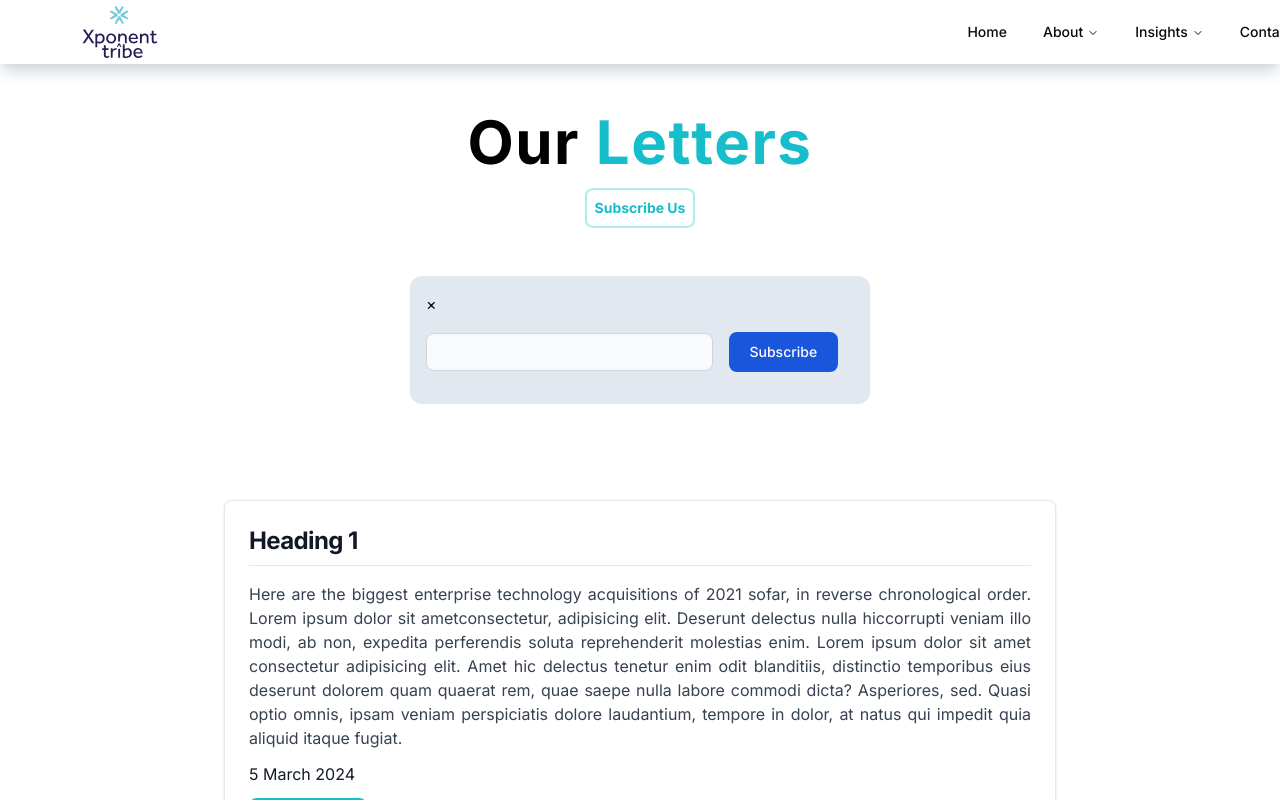
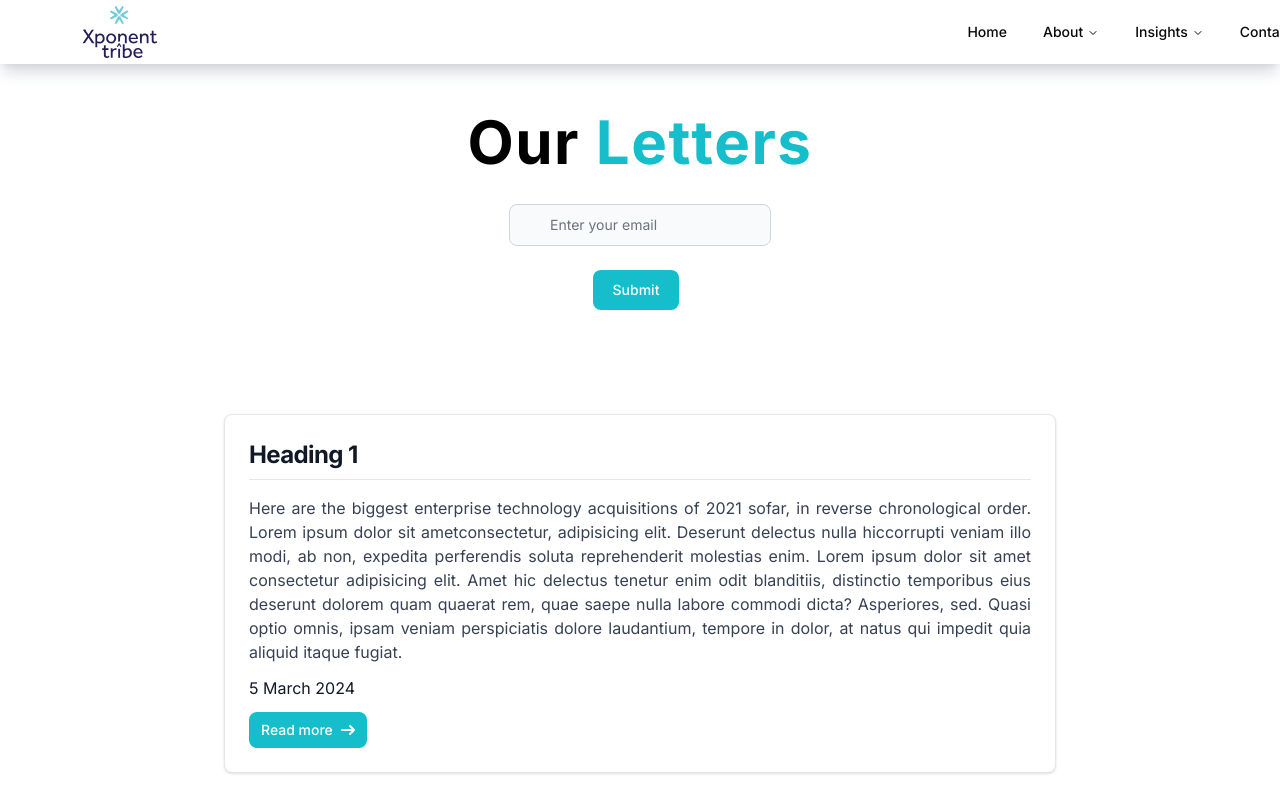
Before and after one commit to xponentribe/Xponentribe, a Next.js app: page /letter in a window 1280 px wide. Both pictures are taken after a click on the button "Subscribe Us". Shown: the top 800 px of the page. Built offline with nearby package versions, Linux system fonts and the light colour scheme.

Commit message:
subscribe button

```diff
--- a/components/Contact.tsx
+++ b/components/Contact.tsx
@@ -20,7 +20,7 @@
     if (status) {
       const timer = setTimeout(() => {
         setStatus(null);
-      }, 5000);
+      }, 3000);
 
       return () => clearTimeout(timer);
     }
--- a/components/EmailPopupForm.tsx
+++ b/components/EmailPopupForm.tsx
@@ -1,68 +1,173 @@
-// components/EmailPopupForm.tsx
+// // components/EmailPopupForm.tsx
+// import axios from "axios";
+// import { useState } from "react";
+
+// interface EmailPopupFormProps {
+//   onClose: () => void; // Callback function to close the popup
+// }
+
+// const EmailPopupForm: React.FC<EmailPopupFormProps> = ({ onClose }) => {
+//   const [email, setEmail] = useState<string>("");
+//   const [isSubscribed, setIsSubscribed] = useState<boolean>(false);
+//   const [showForm, setShowForm] = useState<boolean>(false);
+//   const [status, setStatus] = useState<{
+//     message: string;
+//     type: "success" | "error";
+//   } | null>(null);
+
+//   const handleSubmit = async (e: React.FormEvent<HTMLFormElement>) => {
+//     e.preventDefault();
+//     // Handle email submission logic here (e.g., send email to backend, etc.)
+//     console.log("Input submitted:", email);
+//     setIsSubscribed(true);
+//     setShowForm(false);
+//     try {
+//       const response = await axios.post("http://localhost:3000/api/send", {
+//         email,
+//       });
+//       console.log("Response:", response);
+//       setStatus({ message: "Email sent successfully!", type: "success" });
+//       setEmail("");
+//     } catch (error) {
+//       setStatus({ message: "Failed to send email.", type: "error" });
+//       console.error("Error:");
+//     }
+//     console.log("Email :", email);
+//     onClose(); // Close the popup after submission
+//   };
+
+//   return (
+//     <div className="popup">
+//       <div className="popup-content bottom-2 bg-slate-200 p-4 rounded-xl m-8">
+//         <span className="close cursor-pointer" onClick={onClose}>
+//           &times;
+//         </span>
+
+//         <form onSubmit={handleSubmit}>
+//           <div className="flex items-center justify-center">
+//             <label htmlFor="npm-install" className="sr-only">
+//               Label
+//             </label>
+//             <input
+//               type="email"
+//               value={email}
+//               id="email"
+//               onChange={(e) => setEmail(e.target.value)}
+//               required
+//               className="col-span-6 bg-gray-50 border border-gray-300 text-gray-500 text-sm rounded-lg focus:ring-blue-500 focus:border-blue-500 block w-full dark:bg-gray-700 dark:border-gray-600 dark:placeholder-gray-400 dark:text-gray-400 dark:focus:ring-blue-500 dark:focus:border-blue-500"
+//             />
+//             <button
+//               data-copy-to-clipboard-target="npm-install"
+//               type="submit"
+//               className="col-span-2 w-40 text-white p-2 m-4 bg-blue-700 hover:bg-blue-800 focus:ring-4 focus:outline-none focus:ring-blue-300 font-medium rounded-lg text-sm py-2.5 text-center dark:bg-blue-600 dark:hover:bg-blue-700 dark:focus:ring-blue-800 items-center inline-flex justify-center"
+//             >
+//               Subscribe
+//             </button>
+//             {status && (
+//               <p
+//                 className={`p-4 mb-4 text-sm rounded-lg bg-green-50 dark:bg-gray-800  ${
+//                   status.type === "success" ? "text-green-500" : "text-red-500"
+//                 }`}
+//               >
+//                 {status.message}
+//               </p>
+//             )}
+//           </div>
+//         </form>
+//       </div>
+//     </div>
+//   );
+// };
+
+// export default EmailPopupForm;
+
+// components/SubscriptionForm.tsx
 import axios from "axios";
-import { useState } from "react";
+import { useEffect, useState } from "react";
 
-interface EmailPopupFormProps {
-  onClose: () => void; // Callback function to close the popup
-}
-
-const EmailPopupForm: React.FC<EmailPopupFormProps> = ({ onClose }) => {
-  const [email, setEmail] = useState<string>("");
+const SubscriptionForm: React.FC = () => {
+  const [email, setEmail] = useState("");
+  const [isSubscribed, setIsSubscribed] = useState<boolean>(false);
+  const [showForm, setShowForm] = useState<boolean>(false);
   const [status, setStatus] = useState<{
     message: string;
     type: "success" | "error";
   } | null>(null);
 
+  useEffect(() => {
+    if (status) {
+      const timer = setTimeout(() => {
+        setStatus(null);
+      }, 3000);
+
+      return () => clearTimeout(timer);
+    }
+  }, [status]);
+
   const handleSubmit = async (e: React.FormEvent<HTMLFormElement>) => {
     e.preventDefault();
-    // Handle email submission logic here (e.g., send email to backend, etc.)
+    // Handle the submission logic here (e.g., send data to the backend)
+    console.log("Input submitted:", email);
+    setIsSubscribed(true);
+    setShowForm(false);
     try {
-      const response = await axios.post("http://localhost:3000/api/send", {
+      const response = await axios.post("api/send", {
         email,
       });
       console.log("Response:", response);
+
       setStatus({ message: "Email sent successfully!", type: "success" });
+      // Clear the form fields
       setEmail("");
     } catch (error) {
       setStatus({ message: "Failed to send email.", type: "error" });
       console.error("Error:");
     }
-    console.log("Email :", email);
-    onClose(); // Close the popup after submission
   };
 
   return (
-    <div className="popup">
-      <div className="popup-content bottom-2 bg-slate-200 p-4 rounded-xl m-8">
-        <span className="close cursor-pointer" onClick={onClose}>
-          &times;
-        </span>
-
-        <form onSubmit={handleSubmit}>
-          <div className="flex items-center justify-center">
-            <label htmlFor="npm-install" className="sr-only">
-              Label
-            </label>
+    <div>
+      {!isSubscribed ? (
+        <div className="grid place-items-center p-8">
+          {!showForm ? (
+            <button
+              onClick={() => setShowForm(true)}
+              className="bg-white border-2 border-teal-200 text-teal-400 font-bold p-2 rounded-lg m-4 text-sm"
+            >
+              Subscribe Us
+            </button>
+          ) : (
+            <form onSubmit={handleSubmit} className="grid place-items-center">
               <input
                 type="email"
                 value={email}
                 id="email"
+                className="bg-gray-50 border border-gray-300 text-gray-900 text-sm rounded-lg focus:ring-blue-500 focus:border-blue-500 block w-full ps-10 p-2.5  dark:bg-gray-700 dark:border-gray-600 dark:placeholder-gray-400 dark:text-white dark:focus:ring-blue-500 dark:focus:border-blue-500"
                 onChange={(e) => setEmail(e.target.value)}
+                placeholder="Enter your email"
                 required
-              className="col-span-6 bg-gray-50 border border-gray-300 text-gray-500 text-sm rounded-lg focus:ring-blue-500 focus:border-blue-500 block w-full dark:bg-gray-700 dark:border-gray-600 dark:placeholder-gray-400 dark:text-gray-400 dark:focus:ring-blue-500 dark:focus:border-blue-500"
               />
               <button
-              data-copy-to-clipboard-target="npm-install"
                 type="submit"
-              className="col-span-2 w-40 text-white p-2 m-4 bg-blue-700 hover:bg-blue-800 focus:ring-4 focus:outline-none focus:ring-blue-300 font-medium rounded-lg text-sm py-2.5 text-center dark:bg-blue-600 dark:hover:bg-blue-700 dark:focus:ring-blue-800 items-center inline-flex justify-center"
+                className="text-white mt-6 bg-teal-400 hover:bg-teal-700 focus:ring-4 focus:ring-blue-300 font-medium rounded-lg text-sm px-5 py-2.5 me-2 mb-2 dark:bg-blue-600 dark:hover:bg-blue-700 focus:outline-none dark:focus:ring-blue-800"
               >
-              Subscribe
+                Submit
+              </button>
+            </form>
+          )}
+        </div>
+      ) : (
+        <div className="grid place-items-center">
+          <button
+            disabled
+            className="bg-white border-2 border-red-200 text-red-400 font-bold p-2 rounded-lg m-4 text-sm"
+          >
+            Subscribed
           </button>
         </div>
-        </form>
-      </div>
+      )}
     </div>
   );
 };
 
-export default EmailPopupForm;
+export default SubscriptionForm;
--- a/components/Letter.tsx
+++ b/components/Letter.tsx
@@ -4,18 +4,19 @@
 import Footer from "./Footer";
 import "./Letter.css";
 import { letter } from "@/data";
-import EmailPopupForm from "./EmailPopupForm";
+import SubscriptionForm from "./EmailPopupForm";
+// import EmailPopupForm from "./EmailPopupForm";
 
 const Letter = () => {
-  const [showPopup, setShowPopup] = useState<boolean>(false);
+  // const [showPopup, setShowPopup] = useState<boolean>(false);
 
-  const togglePopup = () => {
-    setShowPopup(!showPopup);
-  };
+  // const togglePopup = () => {
+  //   setShowPopup(!showPopup);
+  // };
 
-  const closePopup = () => {
-    setShowPopup(false);
-  };
+  // const closePopup = () => {
+  //   setShowPopup(false);
+  // };
 
   return (
     <>
@@ -27,15 +28,7 @@
             Our <span className="text-teal-400">Letters</span>
           </h1>
         </div>
-        <div className="grid place-items-center">
-          <button
-            onClick={togglePopup}
-            className="bg-white border-2 border-teal-200 text-teal-400 font-bold p-2 rounded-lg m-4 text-sm"
-          >
-            Subscribe Us
-          </button>
-          {showPopup && <EmailPopupForm onClose={closePopup} />}
-        </div>
+        <SubscriptionForm />
 
         <div className="grid place-items-center lg:pt-16 lg:px-48 md:pt-8 md:px-24 px-8">
           {letter.map((item) => (
```
Lines whose indentation alone changed are shown as unchanged.
